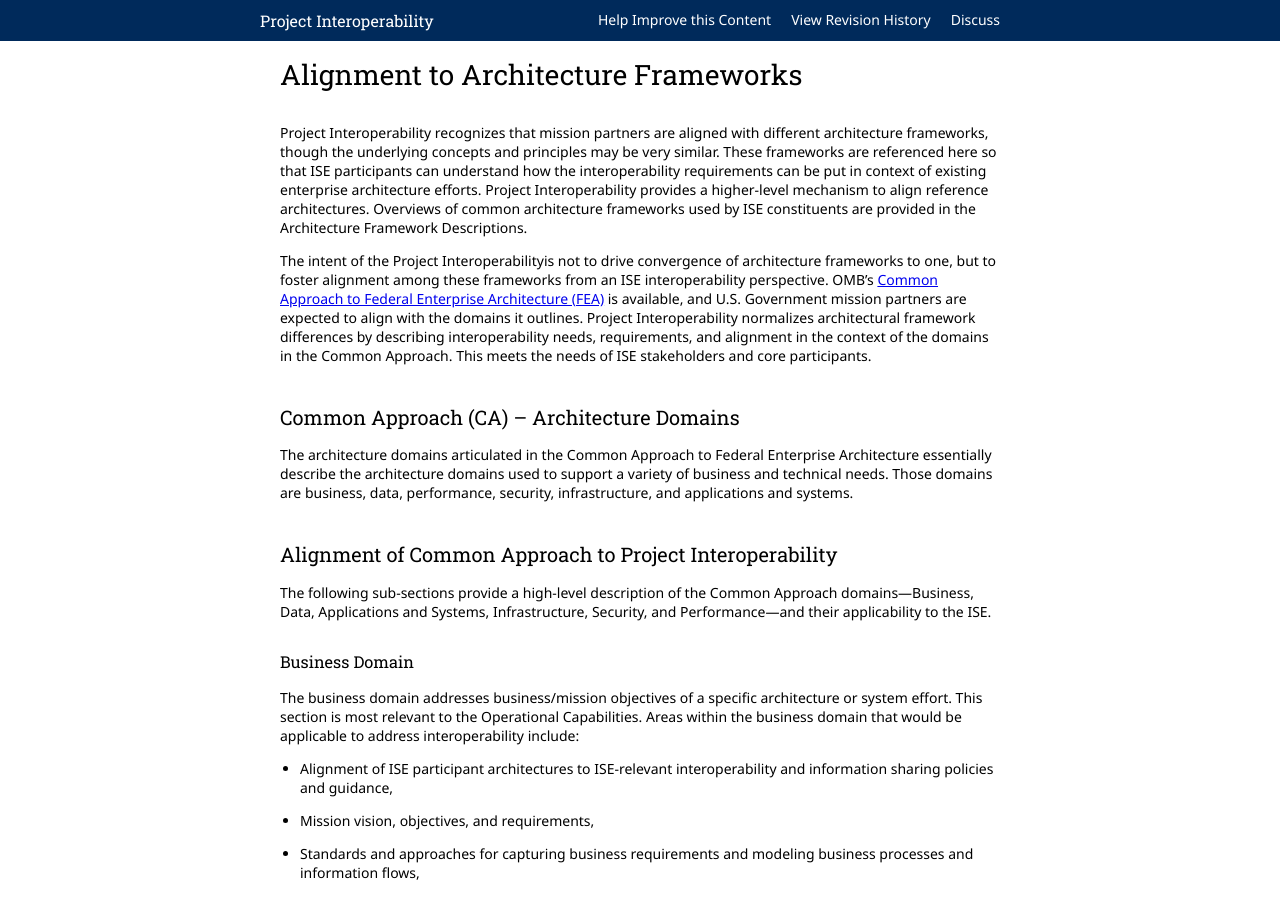
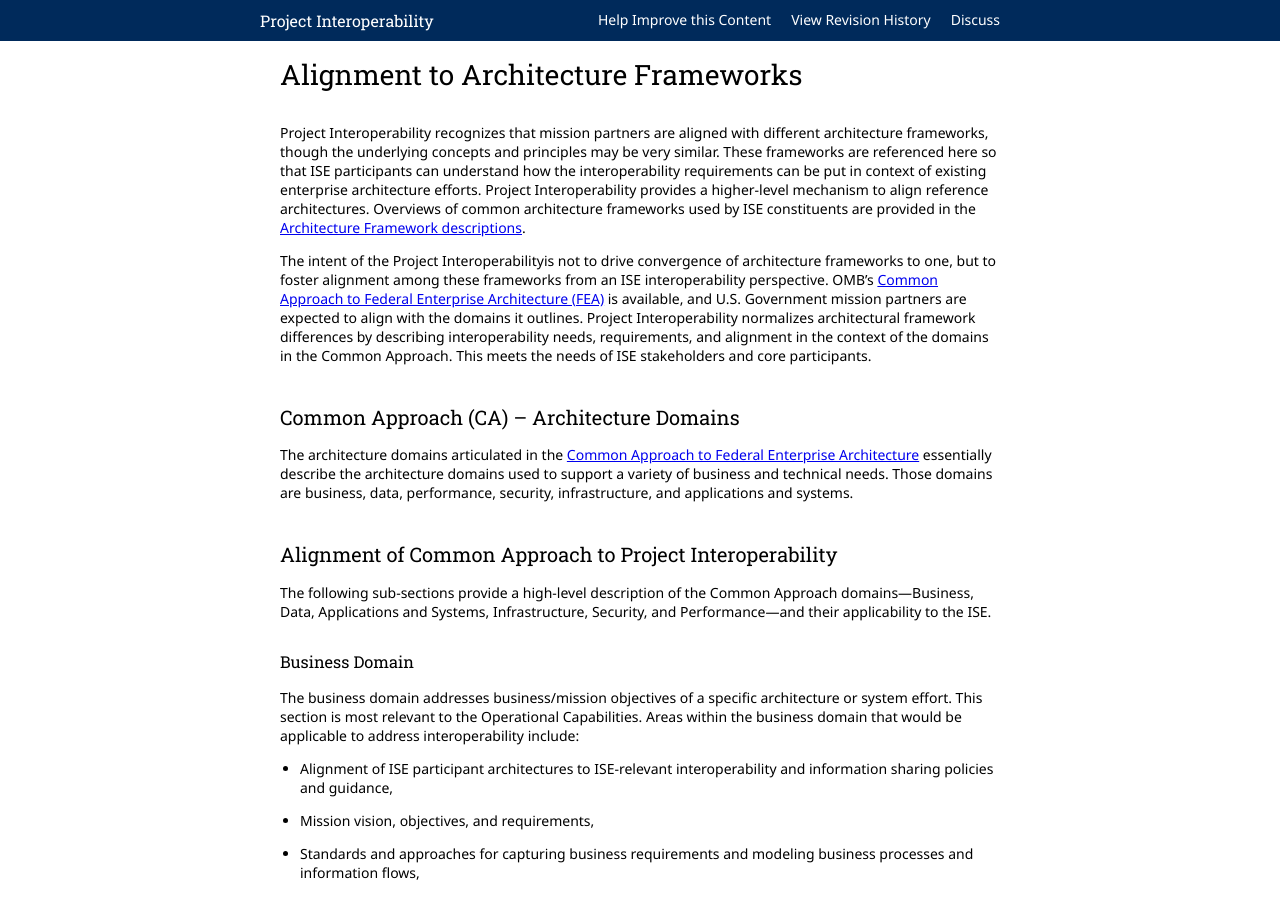
Before and after one commit to Project-Interoperability/project-interoperability.github.io, a Jekyll site: the page built from architecture-alignments.md, in a window 1280 px wide and 900 px high. Built offline with Jekyll 4.4.1, drawn with Linux system fonts in a browser that asks for light colours; nearby versions of some CDN libraries; some of the changed lines change nothing that is shown.

Commit message:
Update architecture-alignments.md
added hyperlinks

```diff
--- a/architecture-alignments.md
+++ b/architecture-alignments.md
@@ -6,13 +6,13 @@ filename: architecture-alignments.md
 title: Alignment to Architecture Frameworks
 ---
 
-Project Interoperability recognizes that mission partners are aligned with different architecture frameworks, though the underlying concepts and principles may be very similar. These frameworks are referenced here so that ISE participants can understand how the interoperability requirements can be put in context of existing enterprise architecture efforts. Project Interoperability provides a higher-level mechanism to align reference architectures. Overviews of common architecture frameworks used by ISE constituents are provided in the Architecture Framework Descriptions.
+Project Interoperability recognizes that mission partners are aligned with different architecture frameworks, though the underlying concepts and principles may be very similar. These frameworks are referenced here so that ISE participants can understand how the interoperability requirements can be put in context of existing enterprise architecture efforts. Project Interoperability provides a higher-level mechanism to align reference architectures. Overviews of common architecture frameworks used by ISE constituents are provided in the [Architecture Framework descriptions](/architecture-frameworks/).
 
 The intent of the Project Interoperabilityis not to drive convergence of architecture frameworks to one, but to foster alignment among these frameworks from an ISE interoperability perspective. OMB's [Common Approach to Federal Enterprise Architecture (FEA)](http://www.whitehouse.gov/omb/e-gov/fea) is available, and U.S. Government mission partners are expected to align with the domains it outlines. Project Interoperability normalizes architectural framework differences by describing interoperability needs, requirements, and alignment in the context of the domains in the Common Approach. This meets the needs of ISE stakeholders and core participants.
 
 ## Common Approach (CA) – Architecture Domains
 
-The architecture domains articulated in the Common Approach to Federal Enterprise Architecture essentially describe the architecture domains used to support a variety of business and technical needs. Those domains are business, data, performance, security, infrastructure, and applications and systems.
+The architecture domains articulated in the [Common Approach to Federal Enterprise Architecture](http://www.whitehouse.gov/omb/e-gov/fea) essentially describe the architecture domains used to support a variety of business and technical needs. Those domains are business, data, performance, security, infrastructure, and applications and systems.
 
 ## Alignment of Common Approach to Project Interoperability
 
```
